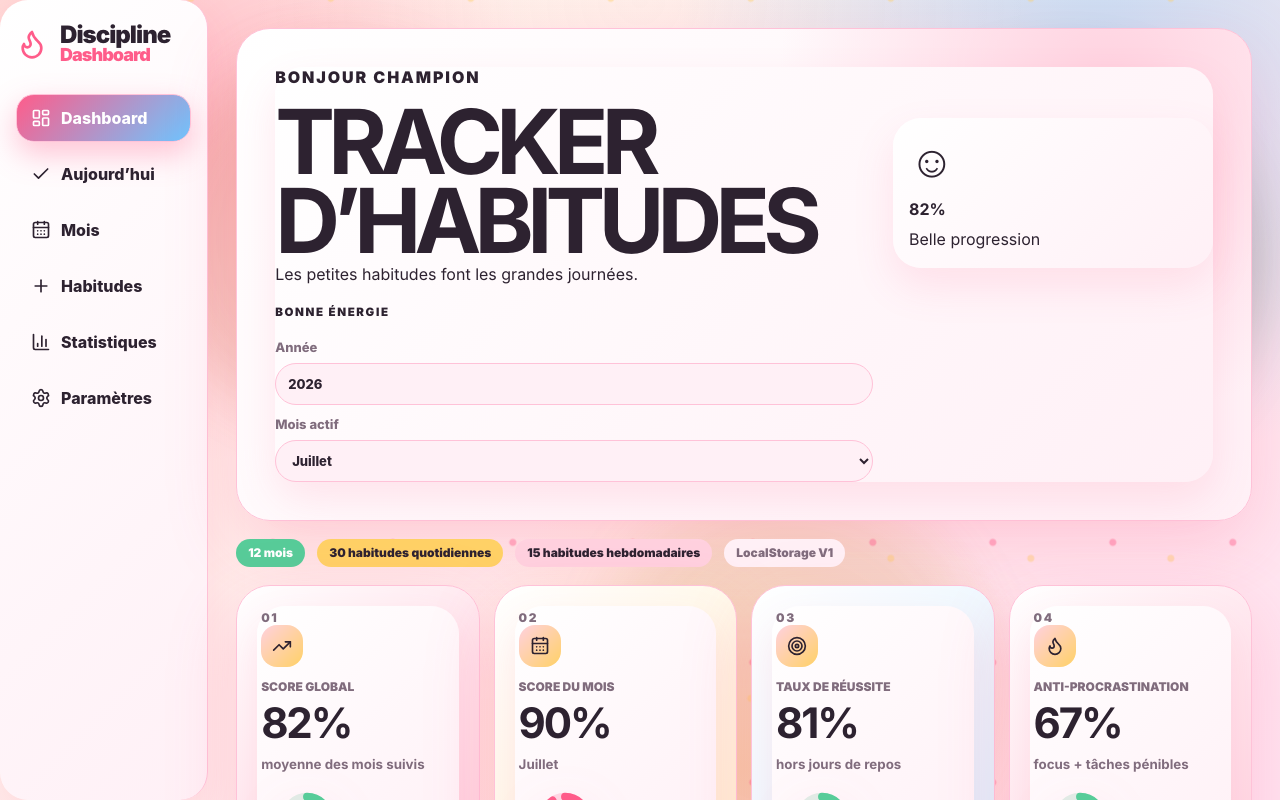
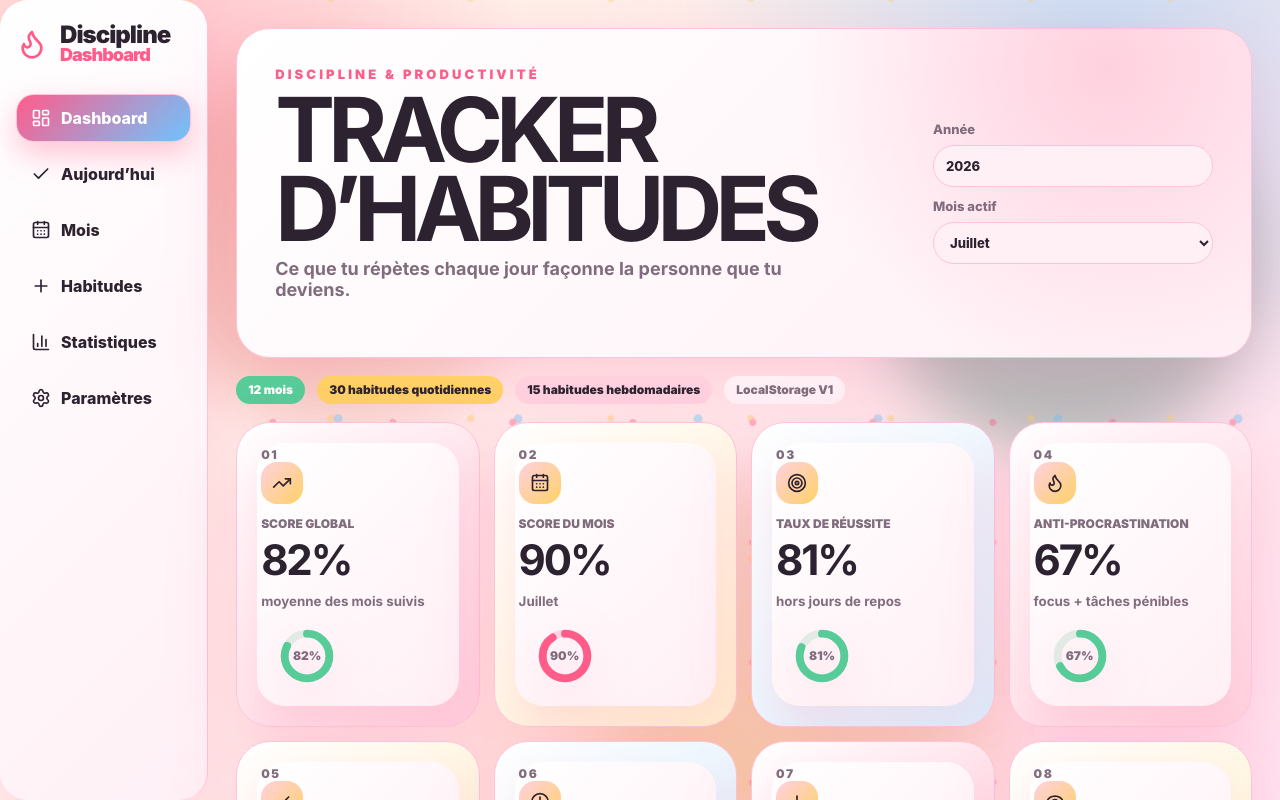
Before and after one commit to christolosier-ship-it/Tracker-Habit, a React (Vite) app: page / in a window 1280 px wide. Shown: the top 800 px of the page. Built offline with nearby package versions, Linux system fonts and the light colour scheme.

Commit message:
Rétablir un header stable sans widget d’identité

```diff
--- a/src/components/theme-identity/ThemeHero.tsx
+++ b/src/components/theme-identity/ThemeHero.tsx
@@ -1,3 +1,31 @@
-import React from "react";import { AppTheme } from "../../themes/theme-types";import { ThemeSignatureWidget } from "./ThemeSignatureWidget";
-type Props={theme:AppTheme;title:string;yearControls:React.ReactNode;monthControls:React.ReactNode;score:number;streak:number;activeHabits:number;year:number;doneLogs?:number;disciplinedDays?:number};
-export function ThemeHero({theme,title,yearControls,monthControls,score,streak,activeHabits,year,doneLogs,disciplinedDays}:Props){return <div className="theme-hero" data-hero={theme.identity.hero.variant}><div className="theme-hero-copy"><p className="theme-hero-label">{theme.identity.hero.eyebrow}</p><h1>{title}</h1><p>{theme.identity.hero.slogan}</p><span>{theme.identity.hero.decorativeLabel}</span></div><ThemeSignatureWidget theme={theme} score={score} streak={streak} activeHabits={activeHabits} year={year} doneLogs={doneLogs} disciplinedDays={disciplinedDays}/><div className="hero-controls">{yearControls}{monthControls}</div></div>}
+import React from "react";
+import { AppTheme } from "../../themes/theme-types";
+
+type Props = {
+  theme: AppTheme;
+  title: string;
+  yearControls: React.ReactNode;
+  monthControls: React.ReactNode;
+  score: number;
+  streak: number;
+  activeHabits: number;
+  year: number;
+  doneLogs?: number;
+  disciplinedDays?: number;
+};
+
+export function ThemeHero({ title, yearControls, monthControls }: Props) {
+  return (
+    <>
+      <div className="hero-copy">
+        <p className="eyebrow">Discipline & Productivité</p>
+        <h1>{title}</h1>
+        <p className="quote">Ce que tu répètes chaque jour façonne la personne que tu deviens.</p>
+      </div>
+      <div className="hero-controls">
+        {yearControls}
+        {monthControls}
+      </div>
+    </>
+  );
+}
```
